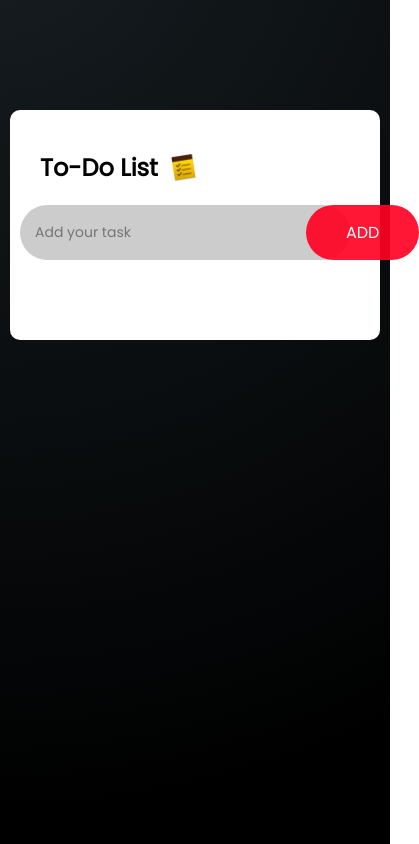
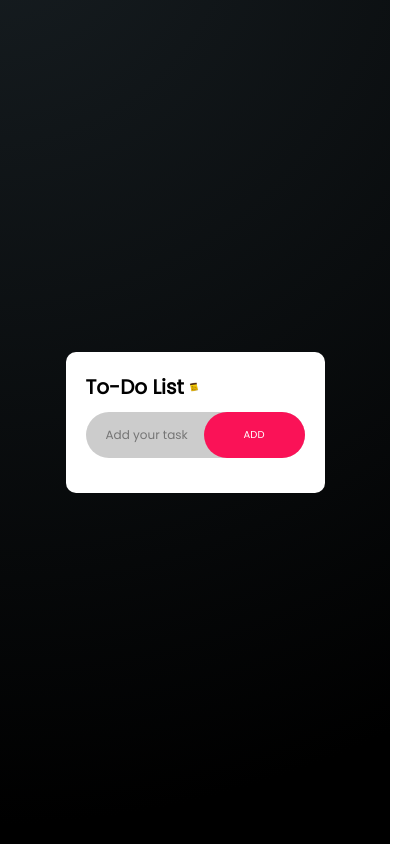
Before and after one commit to Anurag-Singh-0/Todo-app, a plain HTML site: page index.html in a window 390 px wide. Shown: the whole page, 419 px wide, since content can reach past the window. Drawn offline with nearby package versions, Linux system fonts and the light colour scheme.

Commit message:
Making responsive

```diff
--- a/responsive.css
+++ b/responsive.css
@@ -1,29 +1,54 @@
-@media only screen and (max-width: 480px) {
+@media only screen and (max-width: 640px) {
   h2 img {
     width: 8vw;
   }
 
-  .row {
-    margin: 0px 0px 10px -20px;
-    padding-left: 5px;
+  .container {
+    position: relative;
+    display: flex;
+    justify-content: center;
+    align-items: center;
+  }
+
+  .todo-app {
+    height:auto;
+    width:70%;
+    display: flex;
+    flex-wrap: wrap;
+    margin: 0;
+    padding: 10px 20px;
+  }
+
+
+  .row input {
+    width: 100%;
+    font-size: 12px;
+    padding: 0;
+  }
+
+
+  .row button {
+    font-size: 10px;
   }
 
   ul li {
     margin-left: -15px;
   }
-}
 
-@media only screen and (max-width: 320px) {
-  h2 img {
-    width: 8vw;
+  h2 {
+    font-size: 20px;
+    margin: 10px 0;
   }
 
-  .row {
-    margin: 0px 0px 10px -20px;
-    padding-left: 5px;
+  h2 img {
+    width: 10px;
+    margin-left: 5px;
   }
 
-  ul li {
-    margin-left: -15px;
+  #list-container {
+    display: flex;
+    justify-content: space-between;
+
+    flex-direction: column;
   }
 }
--- a/style.css
+++ b/style.css
@@ -14,6 +14,7 @@ body {
 }
 
 .container {
+  position: relative;
   width: 100%;
   min-height: 100vh;
   padding: 10px;
@@ -66,7 +67,7 @@ h2 {
     border: none;
     outline: none;
     padding: 15px 40px;
-    background: #ff0022e8;
+    background: #ff004ce8;
     color: #fff;
     cursor: pointer;
     font-size: 16px;
@@ -78,7 +79,7 @@ ul li {
   list-style: none;
   font-size: 17px;
   padding: 12px 8px 12px 50px;
-  user-select: none; /* User select means user can not select the text */
+  user-select: none;
   cursor: pointer;
   position: relative;
 }
```
